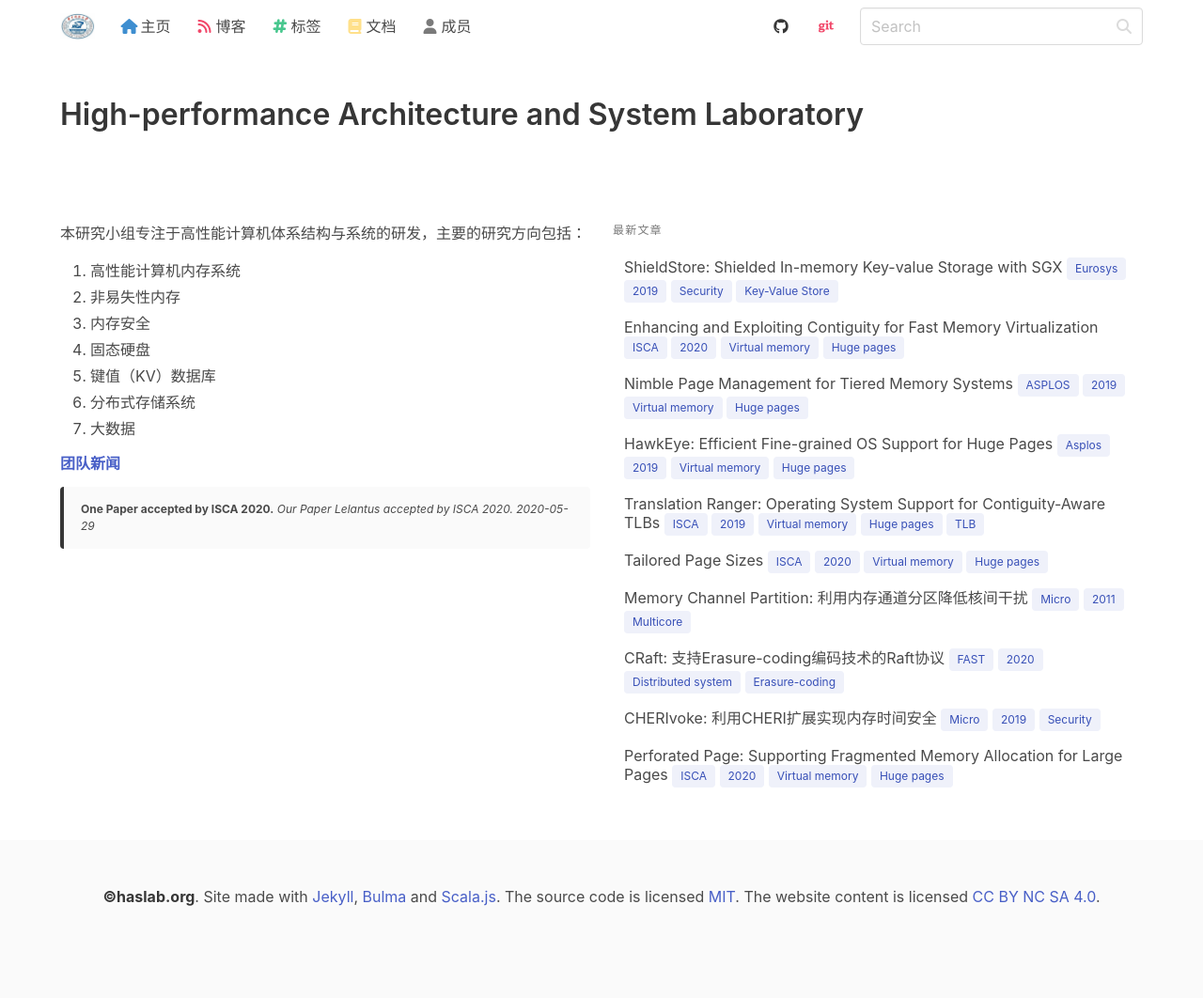
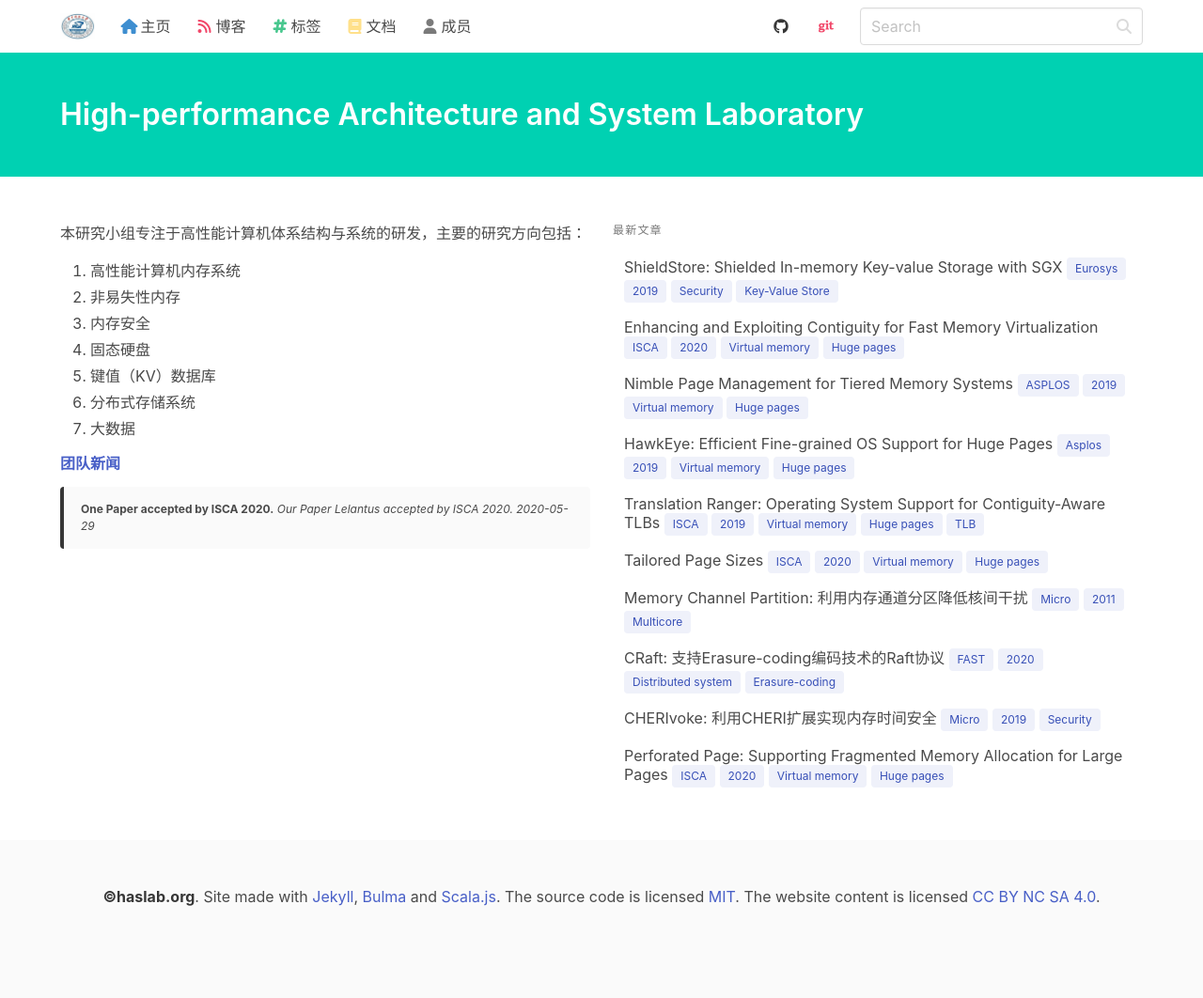
Before and after one commit to haslaboratory/haslaboratory.github.io, a Jekyll site: the page built from pages/index.md, in a window 1280 px wide. Shown: the whole page at 94% size. Built offline with Jekyll 4.4.1, drawn with Linux system fonts in a browser that asks for light colours; nearby versions of some CDN libraries; library files that are not in the unit come from our copies.

Commit message:
update home page

```diff
--- a/_layouts/bulma_home.md
+++ b/_layouts/bulma_home.md
@@ -4,9 +4,11 @@ layout: bulma
 
 {% include bulma_navbar.html %}
 
-<section class="section">
-    <div class="container">
-        <h1 class="title">{{page.title}}</h1>
+<section class="hero is-primary">
+    <div class="hero-body">
+        <div class="container">
+            <h1 class="title">{{page.title}}</h1>
+        </div>
     </div>
 </section>
 
```
